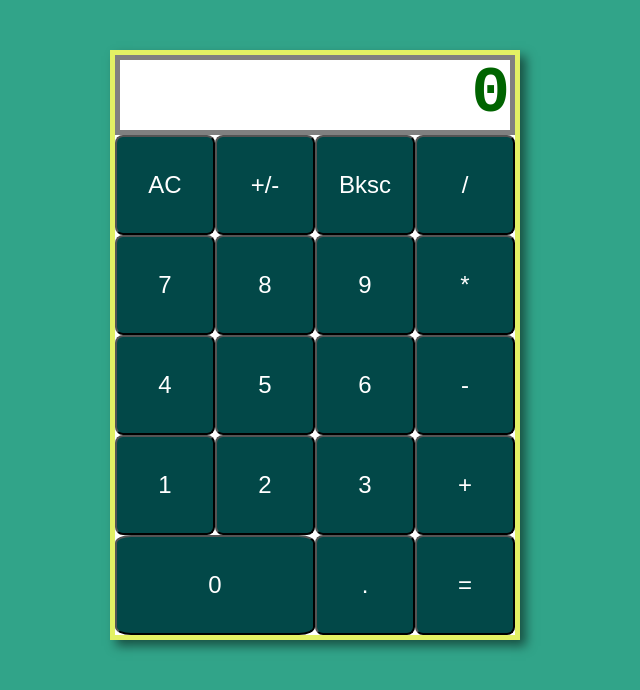
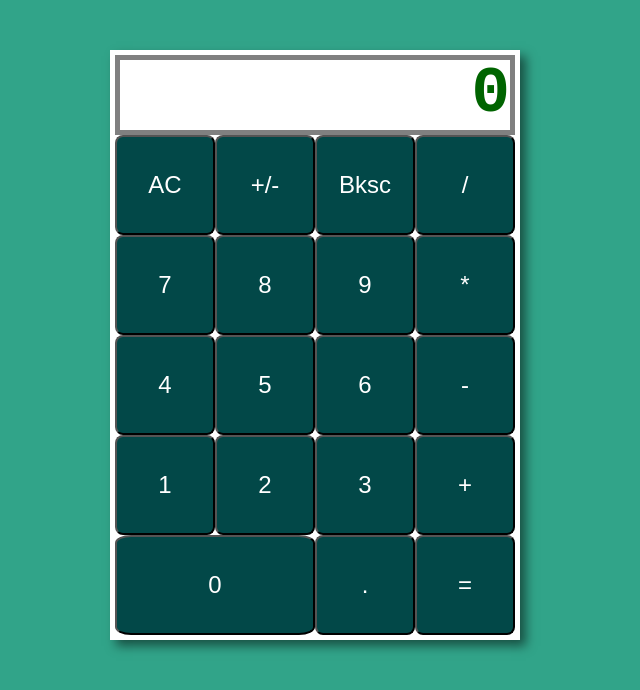
Before and after one commit to vinaygab2/calculator, a plain HTML site: page index.html in a window 1280 px wide. Shown: the whole page, without its empty margins (325-965 px from the left). Drawn offline with Linux system fonts and the light colour scheme.

Commit message:
Change calculator border to white

```diff
--- a/styles.css
+++ b/styles.css
@@ -12,7 +12,7 @@ body {
   width: 410px;
   margin: auto;
   margin-top: 50px;
-  border: 5px solid rgb(227, 241, 100);
+  border: 5px solid white;
   box-shadow: 6px 6px 10px 0px rgba(0, 0, 0, 0.5);
 }
 
```
